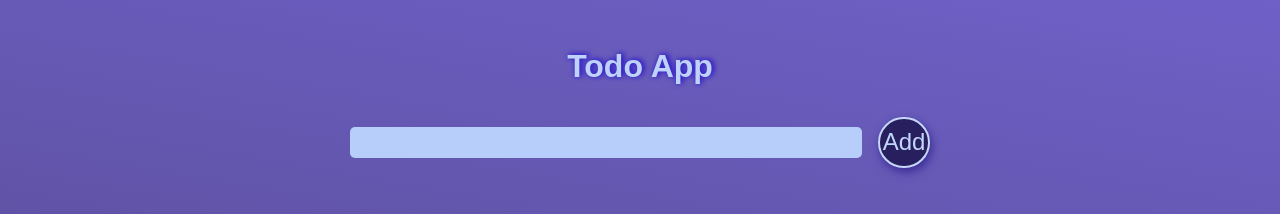
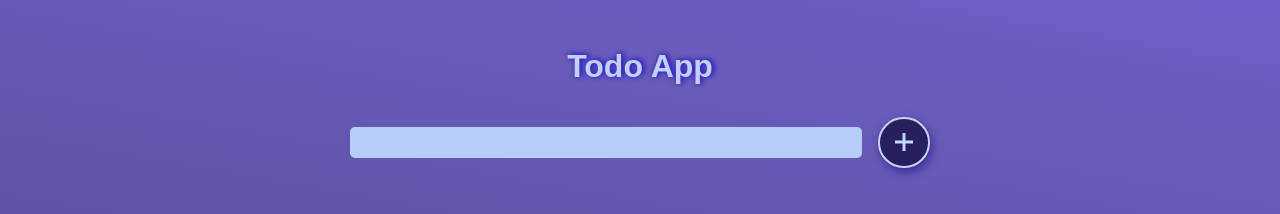
Before and after one commit to OldDognoob/TodoReduxList, a React (Create React App) app in the folder my-reduxlist/: page / in a window 1280 px wide. Shown: the top 214 px of the page. Built offline with nearby package versions, Linux system fonts and the light colour scheme; a web font is replaced by a local one.

Commit message:
wip-component-todos

```diff
--- a/my-reduxlist/src/components/Todos.js
+++ b/my-reduxlist/src/components/Todos.js
@@ -1,11 +1,8 @@
-import React, { useRef, useState } from "react";
+import React, { useState } from "react";
 import { connect } from "react-redux";
-import {
-  addTodos,
-  removeTodos,
-  updateTodos,
-  completeTodos,
-} from "../redux/reducer";
+import { addTodos } from "../redux/reducer";
+import { GoPlus } from "react-icons/go";
+import { motion } from "framer-motion";
 
 const mapStateToProps = (state) => {
   return {
@@ -16,9 +13,6 @@ const mapStateToProps = (state) => {
 const mapDispatchToProps = (dispatch) => {
   return {
     addTodo: (obj) => dispatch(addTodos(obj)),
-    removeTodo: (id) => dispatch(removeTodos(id)),
-    updateTodo: (obj) => dispatch(updateTodos(obj)),
-    completeTodo: (id) => dispatch(completeTodos(id)),
   };
 };
 
@@ -28,30 +22,40 @@ const Todos = (props) => {
   const handleChange = (e) => {
     setTodo(e.target.value);
   };
-  console.log("props from store", props);
 
+  const add = () => {
+    if (todo === "") {
+      alert("Input is Empty");
+    } else {
+      props.addTodo({
+        id: Math.floor(Math.random() * 1000),
+        item: todo,
+        completed: false,
+      });
+      setTodo("");
+    }
+  };
+  //console.log("props from store", props);
   return (
     <div className="addTodos">
       <input
         type="text"
         onChange={(e) => handleChange(e)}
         className="todo-input"
+        value={todo}
       />
-      <button
+
+      <motion.button
+        whileHover={{ scale: 1.1 }}
+        whileTap={{ scale: 0.9 }}
         className="add-btn"
-        onClick={() =>
-          props.addTodo({
-            id: Math.floor(Math.random() * 1000),
-            item: todo,
-            completed: false,
-          })
-        }
+        onClick={() => add()}
       >
-        Add
-      </button>
+        <GoPlus />
+      </motion.button>
       <br />
     </div>
   );
 };
-
+//we can use connect method to connect this component with redux store
 export default connect(mapStateToProps, mapDispatchToProps)(Todos);
```
